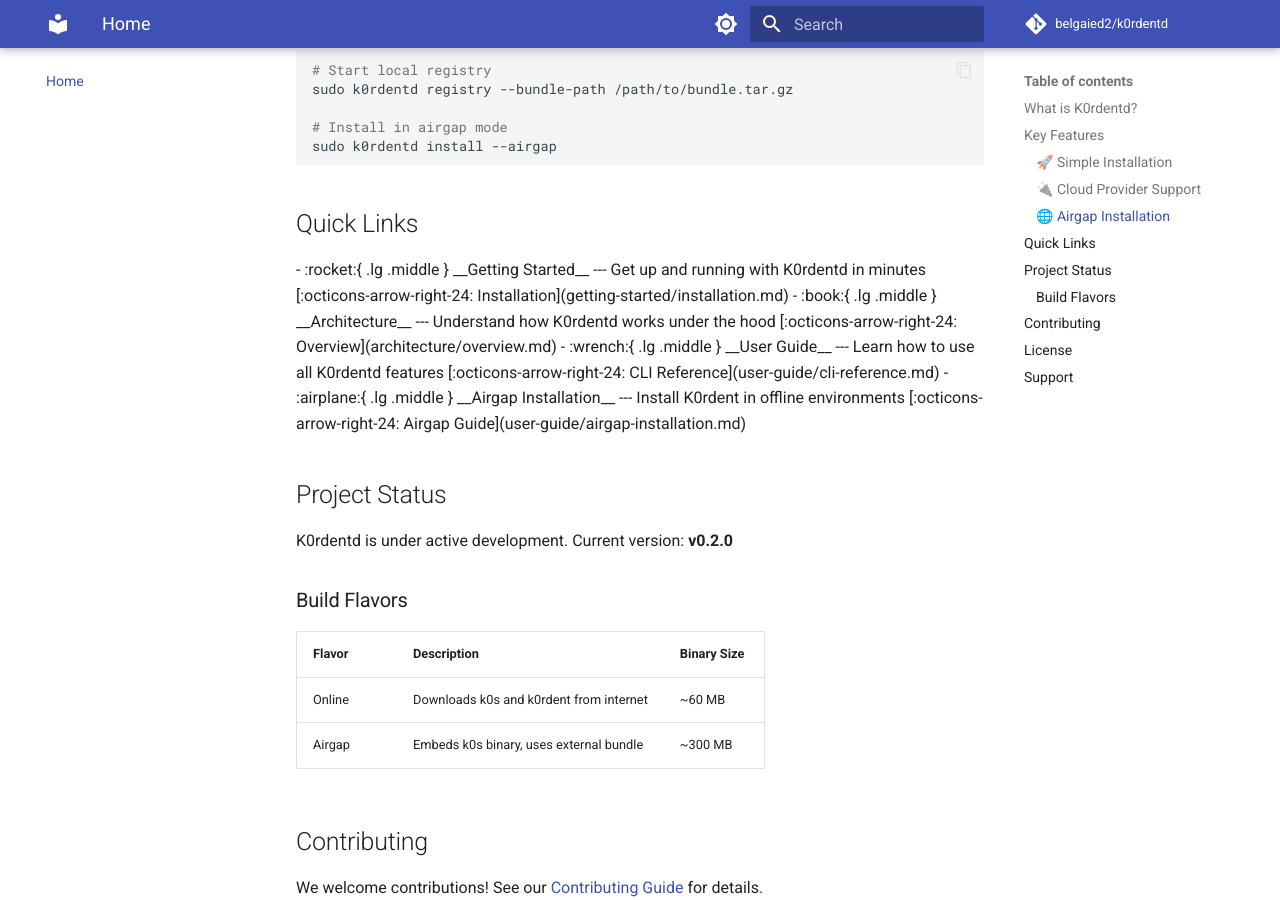
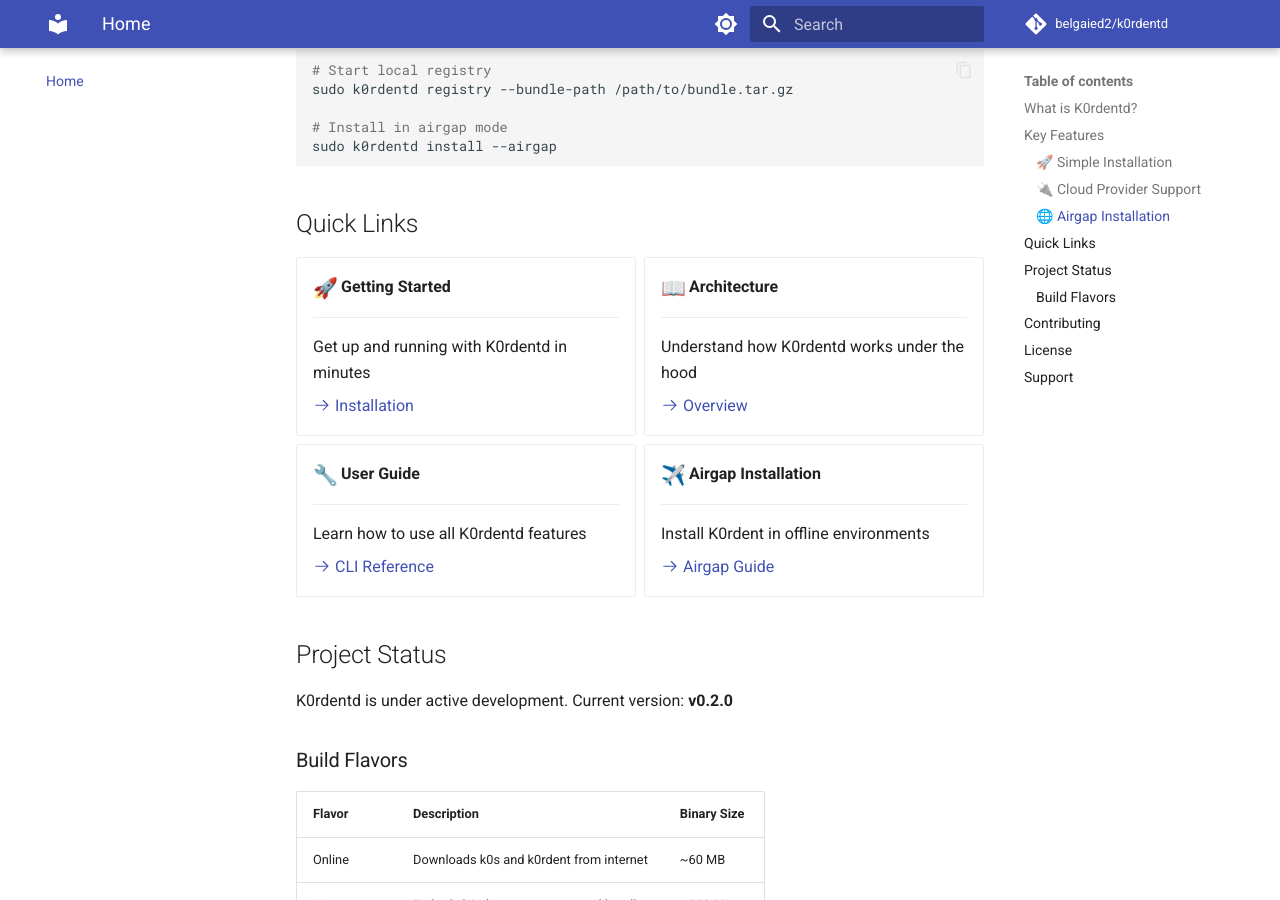
Before and after one commit to belgaied2/k0rdentd, an MkDocs documentation site: the page built from docs/index.md, in a window 1280 px wide and 900 px high, scrolled down 1295 px. Built offline with MkDocs 1.6.1 and Material for MkDocs 9.7.7, drawn with Linux system fonts in a browser that asks for light colours; emoji names are drawn with the system emoji font; comment, search, counter and statistics services are not loaded.

Commit message:
Fix Grid issue in docs
Signed-off-by: Mohamed Belgaied Hassine <belgaied2@hotmail.com>

```diff
--- a/docs/index.md
+++ b/docs/index.md
@@ -56,7 +56,7 @@ sudo k0rdentd install --airgap
 
 ## Quick Links
 
-<div class="grid cards" markdown>
+<div class="grid cards" markdown="1">
 
 -   :rocket:{ .lg .middle } __Getting Started__
 
--- a/mkdocs.yml
+++ b/mkdocs.yml
@@ -39,6 +39,8 @@ theme:
     - content.code.annotate
 
 markdown_extensions:
+  - attr_list
+  - md_in_html
   - admonition
   - codehilite
   - footnotes
```
Also changed, not shown: 1 other file.
